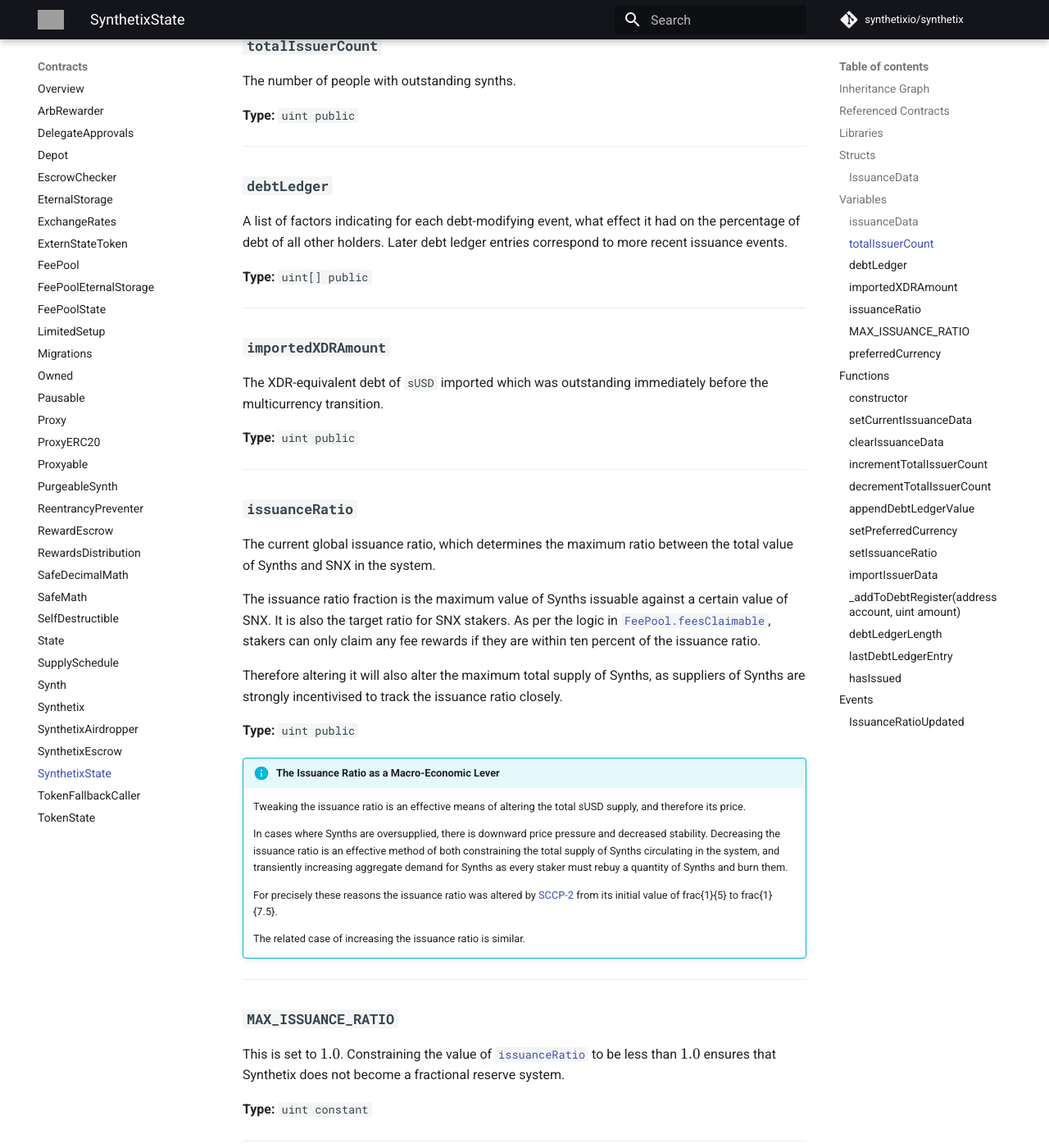
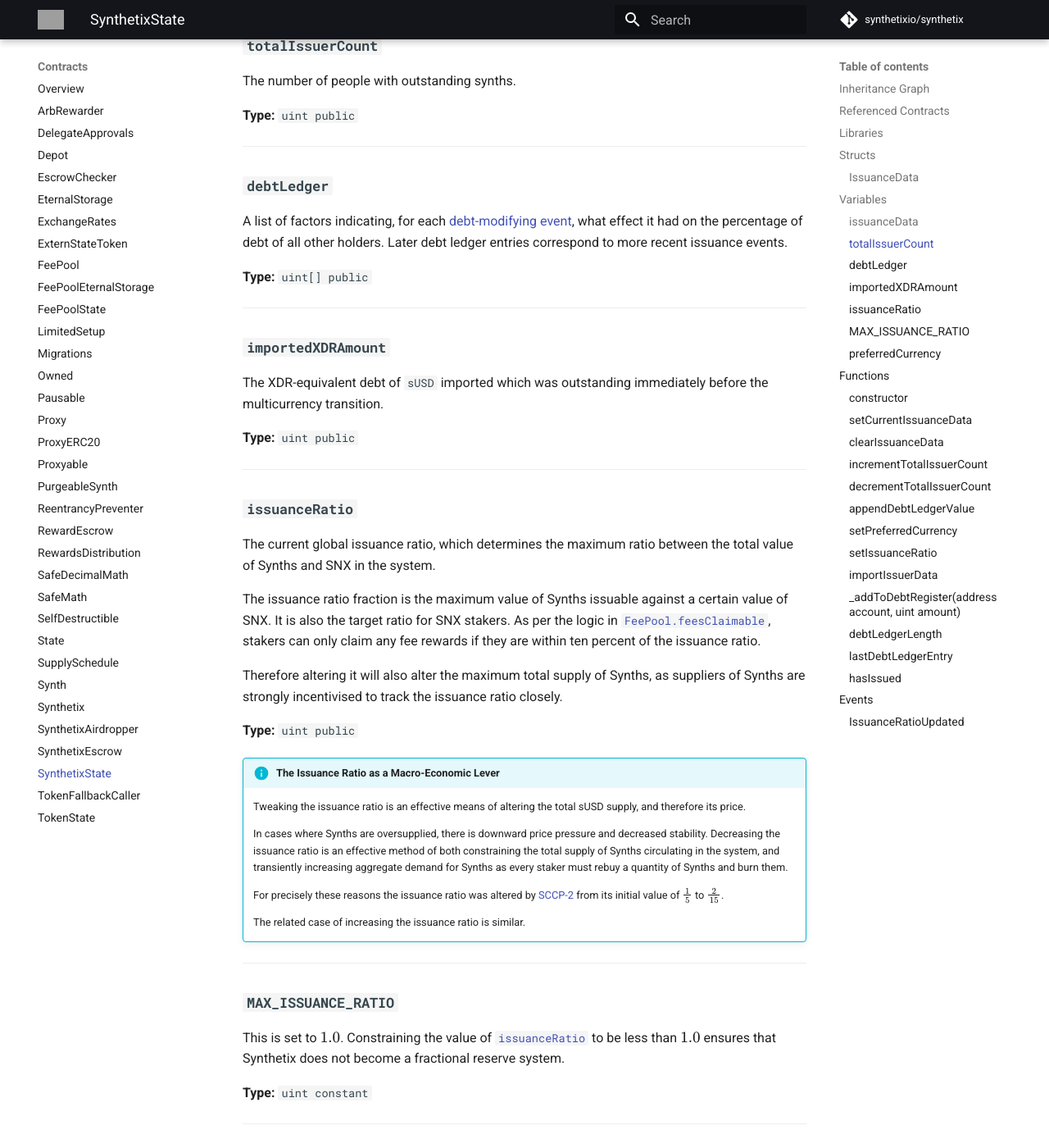
Before and after one commit to Synthetixio/synthetix, an MkDocs documentation site: the page built from docs/contracts/SynthetixState.md, in a window 1280 px wide and 1400 px high, scrolled down 2203 px. Shown: the whole window at 82% size. Built offline with MkDocs 1.6.1 and Material for MkDocs 9.7.7, drawn with Linux system fonts in a browser that asks for light colours; formulas are drawn with MathJax 3; comment, search, counter and statistics services are not loaded; some of the changed lines change nothing that is shown; some of the changed text lies outside the part shown; grey boxes are pictures that could not be loaded.

Commit message:
SynthetixState fixes.

```diff
--- a/docs/contracts/SynthetixState.md
+++ b/docs/contracts/SynthetixState.md
@@ -107,7 +107,7 @@
 
 ### `debtLedger`
 
-A list of factors indicating for each debt-modifying event, what effect it had on the percentage of debt of all other holders. Later debt ledger entries correspond to more recent issuance events.
+A list of factors indicating, for each [debt-modifying event](#appenddebtledgervalue), what effect it had on the percentage of debt of all other holders. Later debt ledger entries correspond to more recent issuance events.
 
 **Type:** `uint[] public`
 
@@ -136,7 +136,7 @@
 
     In cases where Synths are oversupplied, there is downward price pressure and decreased stability. Decreasing the issuance ratio is an effective method of both constraining the total supply of Synths circulating in the system, and transiently increasing aggregate demand for Synths as every staker must rebuy a quantity of Synths and burn them.
 
-    For precisely these reasons the issuance ratio was altered by [SCCP-2](https://sips.synthetix.io/sccp/sccp-2) from its initial value of \frac{1}{5} to \frac{1}{7.5}.
+    For precisely these reasons the issuance ratio was altered by [SCCP-2](https://sips.synthetix.io/sccp/sccp-2) from its initial value of $\frac{1}{5}$ to $\frac{2}{15}$.
 
     The related case of increasing the issuance ratio is similar.
 
@@ -250,7 +250,7 @@
 
 Pushes a new value to the end of the [`debtLedger`](#debtledger).
 
-This is used in the [`Synthetix`](Synthetix.md) contract whenever Synths are issued or burnt, which modifies the total outstanding system debt.
+This is used by [`Synthetix._addToDebtRegister`](Synthetix.md#addtodebtregister) contract whenever Synths are issued or burnt, which modifies the total outstanding system debt.
 
 ???+ example "Details"
     **Signature**
```
